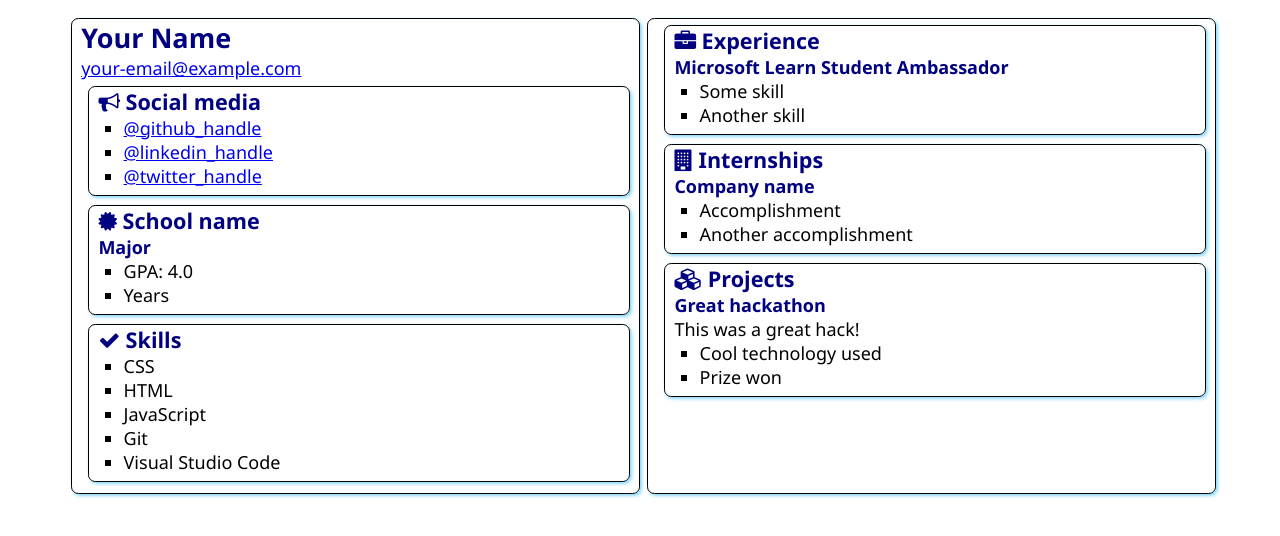
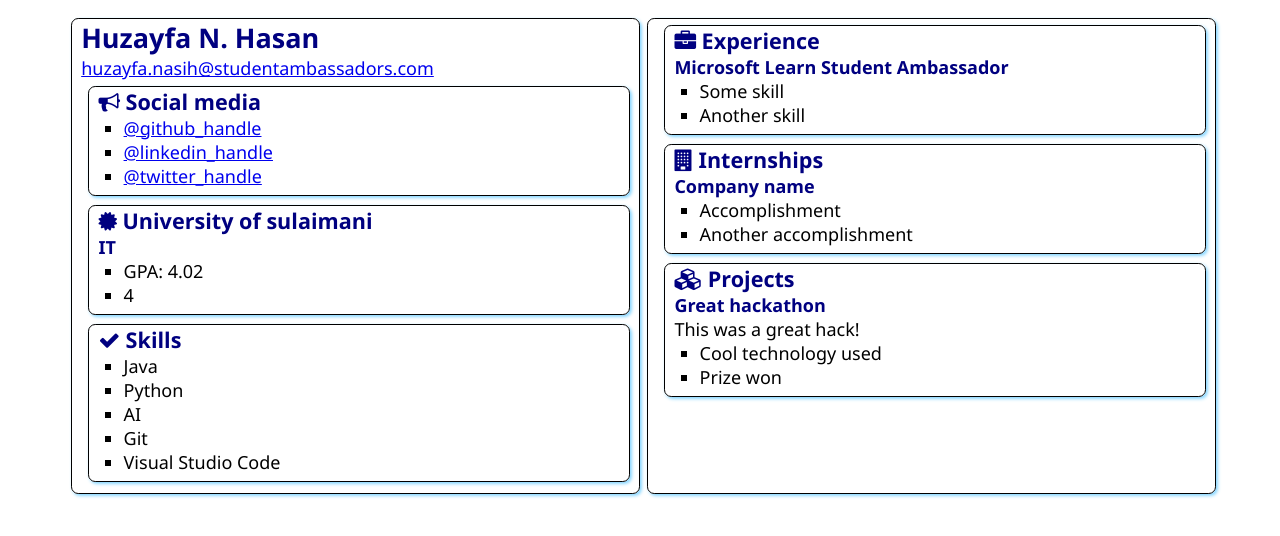
Before and after one commit to hzhalabjah/SATechnicalOnboarding, a plain HTML site: page src/index.html in a window 1280 px wide. Drawn offline with Linux system fonts and the light colour scheme.

Commit message:
Update index.html

```diff
--- a/src/index.html
+++ b/src/index.html
@@ -12,8 +12,8 @@
 <body>
     <main>
         <article class="box">
-            <h1>Your Name</h1>
-            <div><a href="mailto:your.email@example.com">your-email@example.com</a></div>
+            <h1>Huzayfa N. Hasan</h1>
+            <div><a href="mailto:huzayfa.nasih@studentambassadors.com">huzayfa.nasih@studentambassadors.com</a></div>
 
             <section class="box">
                 <h2>
@@ -31,12 +31,12 @@
                 <div class="education">
                     <h2>
                         <i class="fa fa-certificate" aria-hidden="true"></i>
-                        School name
+                        University of sulaimani
                     </h2>
-                    <h3>Major</h3>
+                    <h3>IT</h3>
                     <ul>
-                        <li>GPA: 4.0</li>
-                        <li>Years</li>
+                        <li>GPA: 4.02</li>
+                        <li>4</li>
                     </ul>
                 </div>
             </section>
@@ -47,9 +47,9 @@
                     Skills
                 </h2>
                 <ul>
-                    <li>CSS</li>
-                    <li>HTML</li>
-                    <li>JavaScript</li>
+                    <li>Java</li>
+                    <li>Python</li>
+                    <li>AI</li>
                     <li>Git</li>
                     <li>Visual Studio Code</li>
                 </ul>
```
